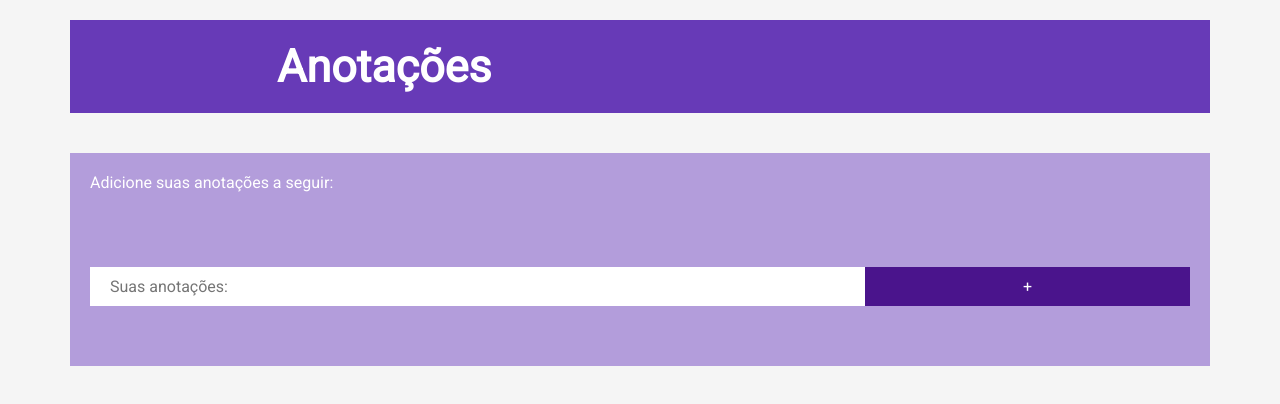
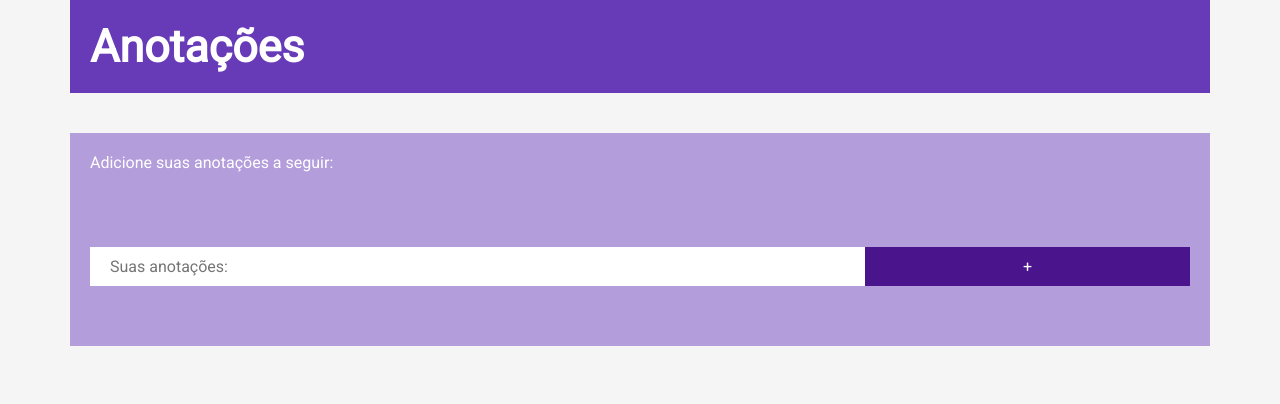
Before and after one commit to pedropenha/pwa-pedro, a plain HTML site: page index.html in a window 1280 px wide. Drawn offline with Linux system fonts and the light colour scheme.

Commit message:
Att layout

```diff
--- a/css/style.css
+++ b/css/style.css
@@ -33,7 +33,6 @@
 body{
     font-family: 'Roboto', sans-serif;
     font-size: 16px;
-    padding: 20px;
 }
 
 .row{
@@ -57,7 +56,6 @@ h1, p{
 }
 
 h1{
-    margin-left: 17%;
     font-size: 2.8em;
 }
 
--- a/index.html
+++ b/index.html
@@ -1,7 +1,7 @@
 <!DOCTYPE html>
 <html lang="pt-br">
 <head>
-    <base href="/pwa-pedro/">
+    <base href="/">
     <meta charset="UTF-8">
     <meta name="viewport" content="width=device-width, initial-scale=1.0">
     <meta http-equiv="X-UA-Compatible" content="ie=edge">
```
